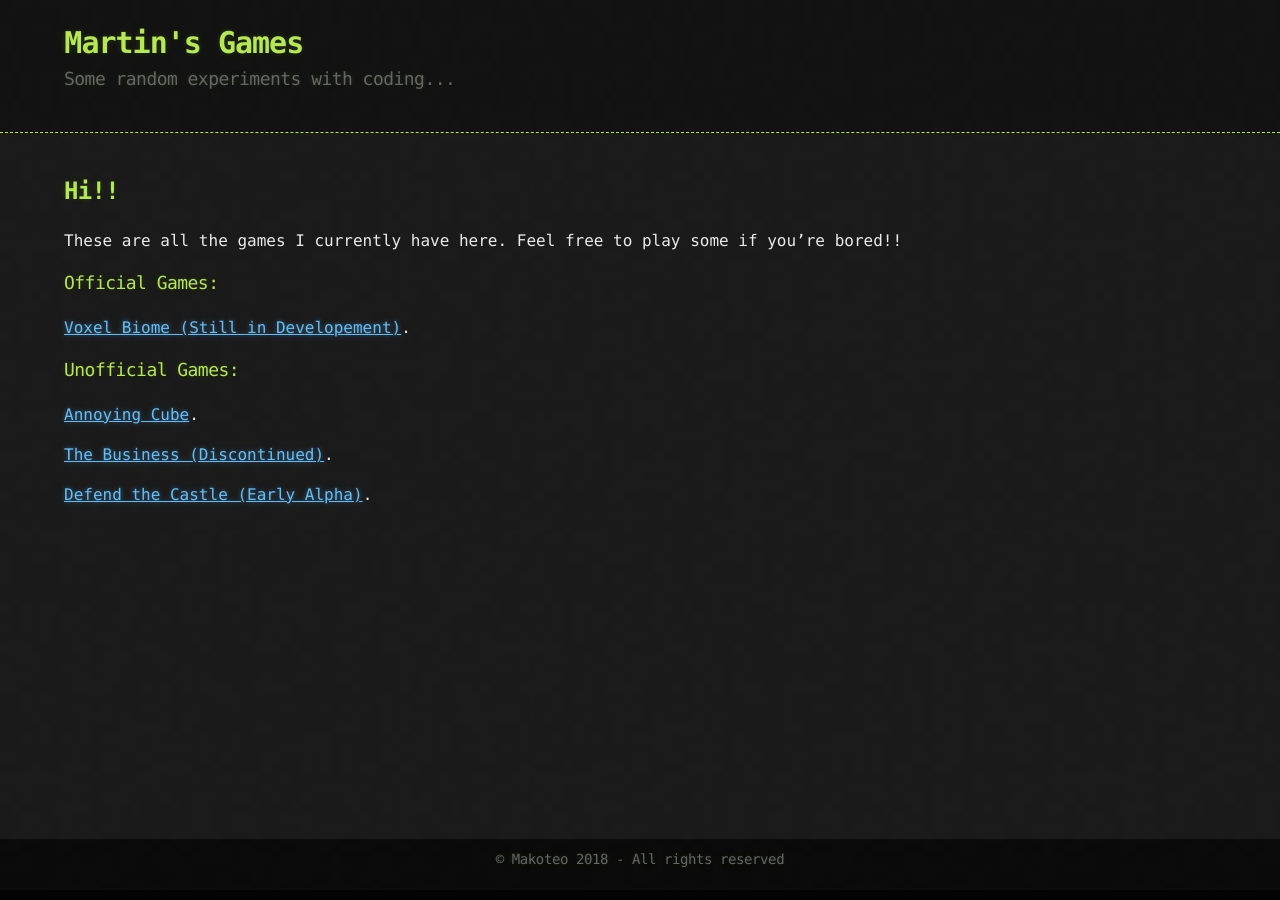
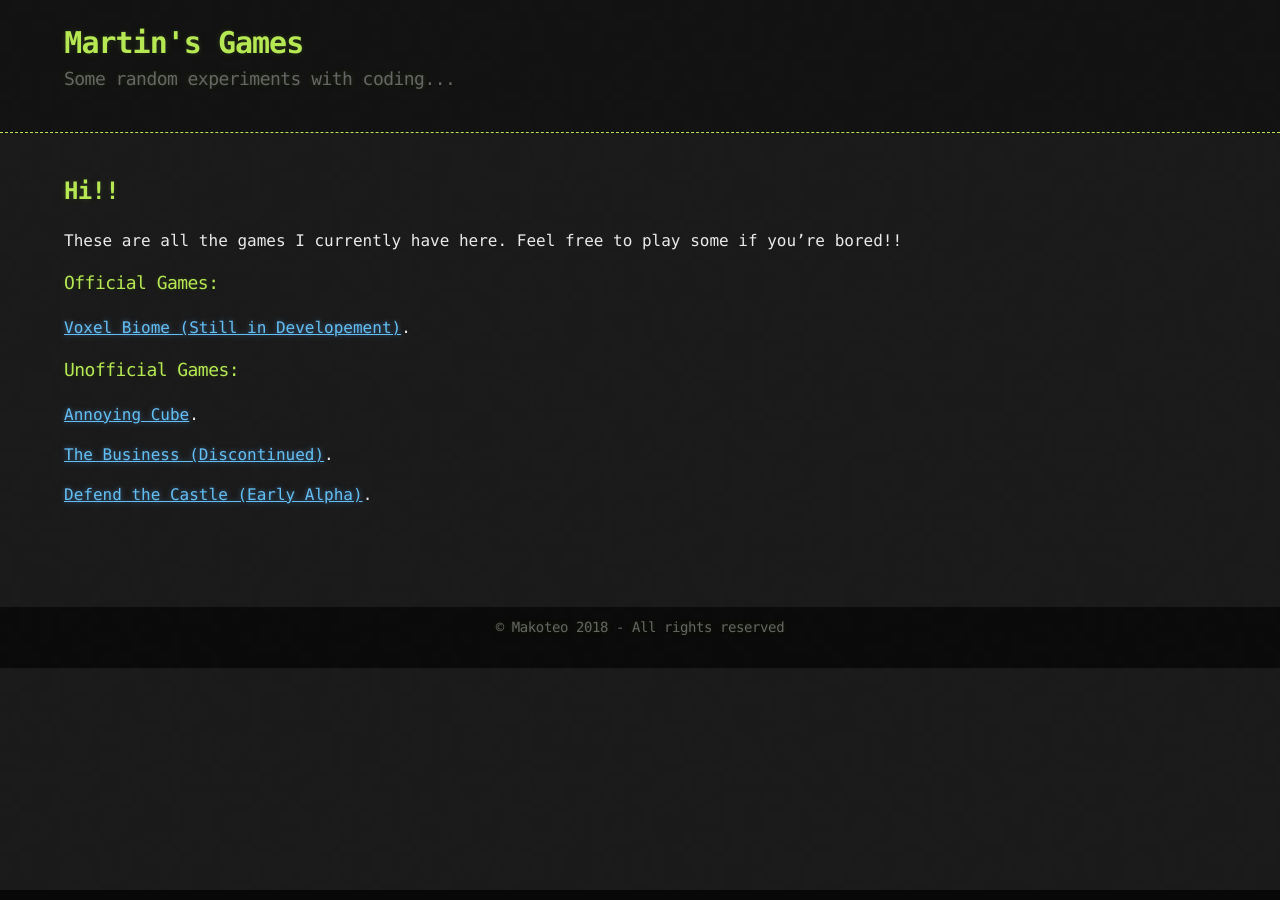
Before and after one commit to makoteo/blog, a Jekyll site: the page built from index.md, in a window 1280 px wide. Built offline with Jekyll 4.4.1, drawn with Linux system fonts in a browser that asks for light colours; our own code applies the rules of GitHub Pages for plain Markdown files.

Commit message:
Another one... This time with a marker...

```diff
--- a/_sass/jekyll-theme-hacker.scss
+++ b/_sass/jekyll-theme-hacker.scss
@@ -1,3 +1,5 @@
+//CORRECT COMMIT
+
 @import "rouge-base16-dark";
 @import "default_colors";
 
@@ -121,7 +123,7 @@ footer h2 {
   //border-top: 1px dashed $conifer; //header;
   padding: 10px 0;
   right: 0; left: 0;
-  bottom: 0;
+  //bottom: 0;
   text-align: center;
 }
 
```
